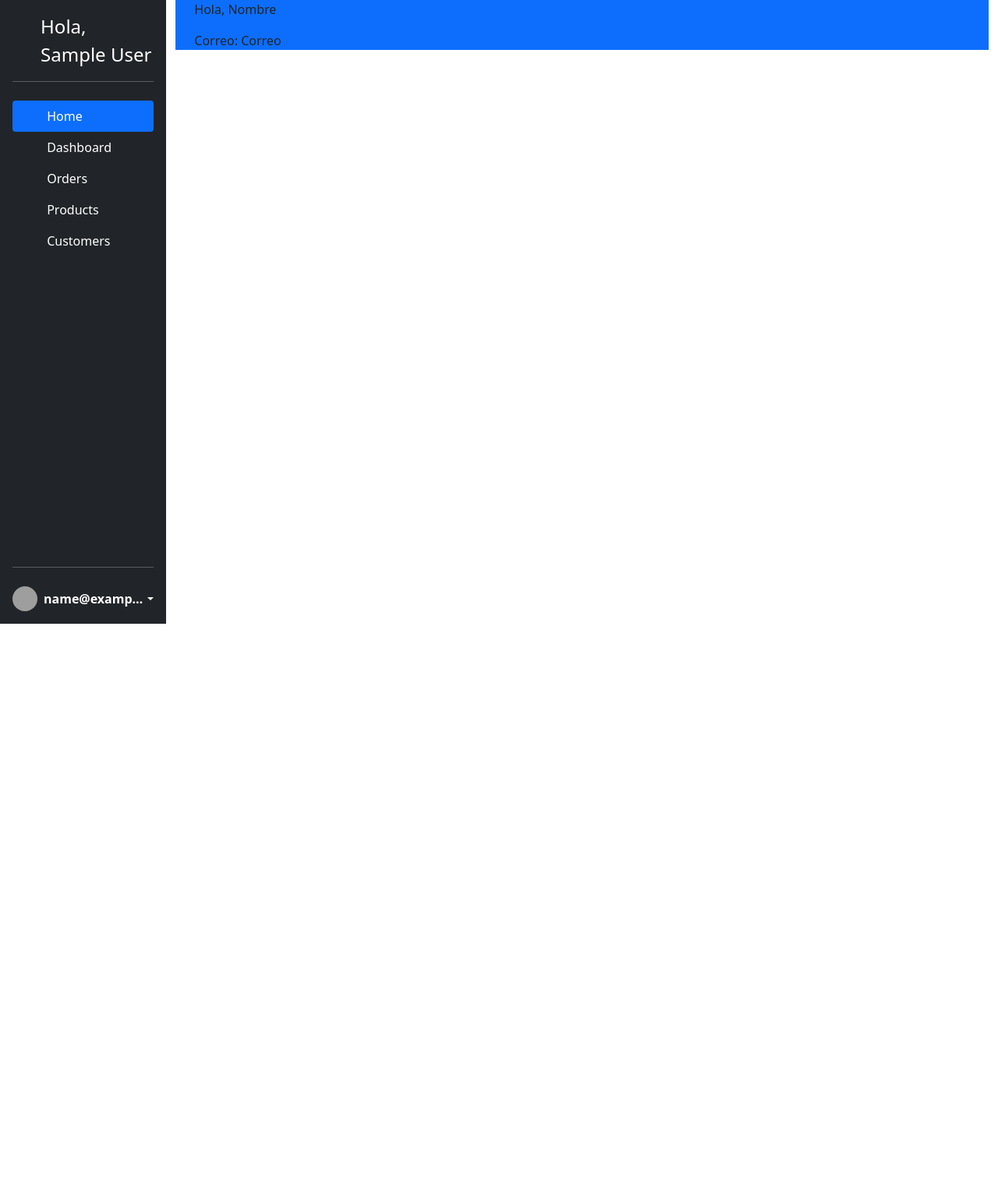
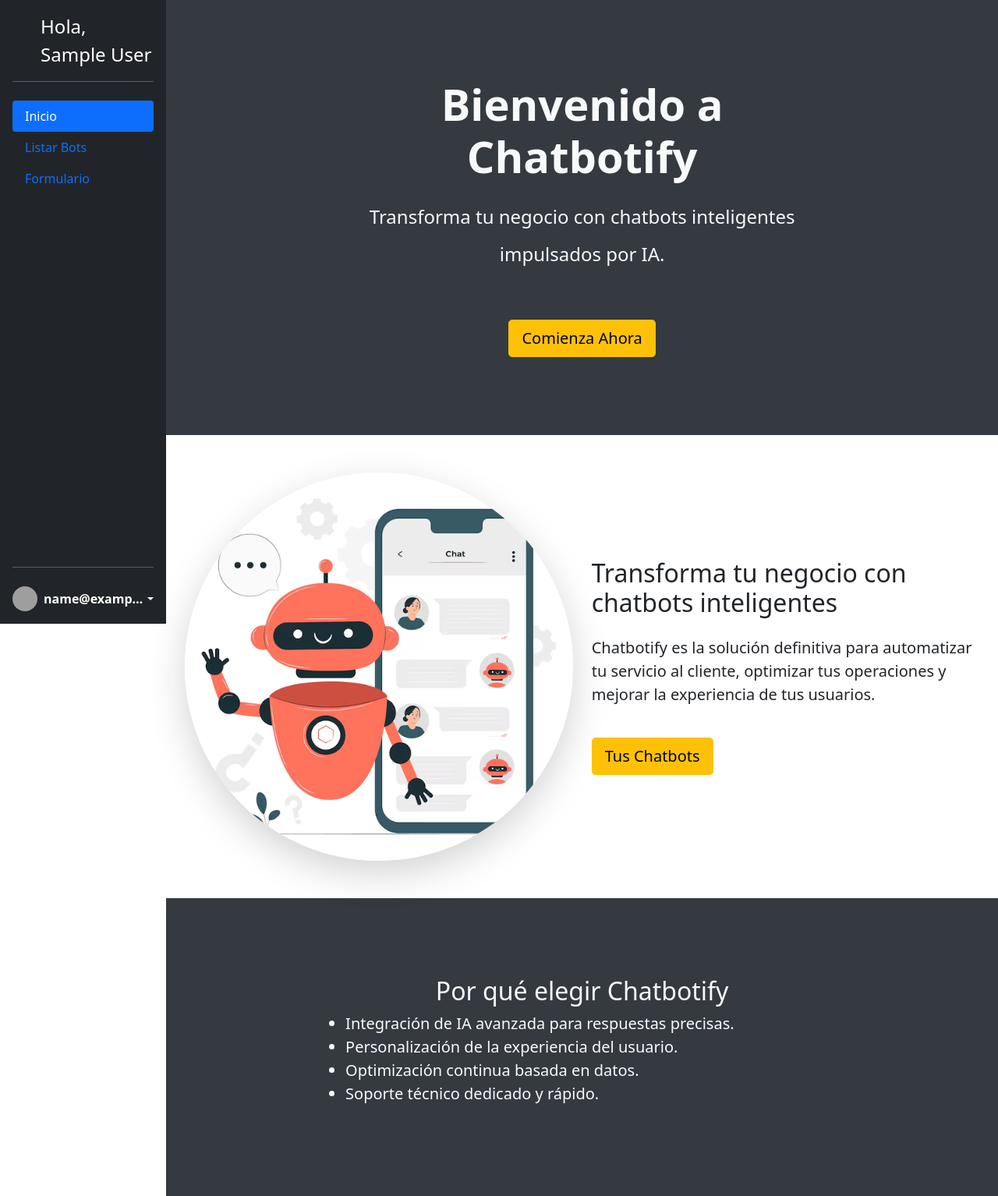
Before and after one commit to ProjectsGeneral/CreadorChatbot, a Flask app: page /inicio in a window 1280 px wide. Shown: the whole page at 78% size. Before the commit the page ends 800 px from the top, so only its background shows below. Run offline with Flask 3, Linux system fonts and the light colour scheme; the visitor is signed in with stand-in values (Sample User, id 1); parts of the project's set-up code (start-up, migrations or seed data) failed here and were passed over; some libraries are stand-ins or nearby versions; grey boxes are pictures that could not be loaded.

Commit message:
avance home

```diff
--- a/Interfaz/app/app.py
+++ b/Interfaz/app/app.py
@@ -1,3 +1,4 @@
+from functools import wraps
 from flask import Flask, render_template, redirect, request, url_for, session, flash
 from flask_mysqldb import MySQL
 from config import config
@@ -34,15 +35,34 @@ def validar():
     }
     return render_template('security/validate.html',data=data)
 
+def login_required(f):
+    @wraps(f)
+    def decorated_function(*args, **kwargs):
+        if 'user_id' not in session:
+            return redirect(url_for('login'))
+        return f(*args, **kwargs)
+    return decorated_function
+
 @app.route('/inicio')
+@login_required
 def inicio():
-    if 'user_id' not in session:
-        return redirect(url_for('login'))
-
     user_name = session.get('user_name')
     user_email = session.get('user_email')
+    return render_template('views/home.html', user_name=user_name, user_email=user_email)
 
-    return render_template('views/home.html', user_name=user_name, user_email=user_email)
+@app.route('/listar-bots')
+@login_required
+def listarbots():
+    user_name = session.get('user_name')
+    user_email = session.get('user_email')
+    return render_template('views/listar-bots.html', user_name=user_name, user_email=user_email)
+
+@app.route('/formulario')
+@login_required
+def formulario():
+    user_name = session.get('user_name')
+    user_email = session.get('user_email')
+    return render_template('views/form.html', user_name=user_name, user_email=user_email)
 
 if __name__ == '__main__':
     app.config.from_object(config['development'])
--- /dev/null
+++ b/Interfaz/app/static/css/home.css
@@ -0,0 +1,23 @@
+.parallax-section {
+    background-color: #343a40;
+    color: #fff;
+    text-align: center;
+    padding: 100px 0;
+    margin: 0;
+}
+
+.parallax-section h1 {
+    font-size: 3.5rem;
+    font-weight: bold;
+    margin-bottom: 20px;
+}
+
+.parallax-section p {
+    font-size: 1.5rem;
+    line-height: 2;
+    margin-bottom: 30px;
+}
+
+.parallax-section .btn {
+    margin-top: 30px;
+}
--- a/Interfaz/app/templates/views/components/navbar.html
+++ b/Interfaz/app/templates/views/components/navbar.html
@@ -1,4 +1,4 @@
-<div class="d-flex flex-column flex-shrink-0 p-3 bg-dark text-white" style="height: 100vh;">
+<div class="d-flex flex-column flex-shrink-0 p-3 bg-dark text-white sticky-top" style="height: 100vh;">
   <a href="/" class="d-flex align-items-center mb-3 mb-md-0 me-md-auto text-white text-decoration-none">
     <svg class="bi me-2" width="40" height="32">
       <use xlink:href="#bootstrap"></use>
@@ -8,62 +8,32 @@
   <hr class="mb-4">
   <ul class="nav nav-pills flex-column mb-auto">
     <li class="nav-item">
-      <a href="#" class="nav-link active" aria-current="page">
-        <svg class="bi me-2" width="16" height="16">
-          <use xlink:href="#home"></use>
-        </svg>
-        Home
+      <a href="{{ url_for('inicio') }}" class="nav-link {% if request.path == url_for('inicio') %}active{% endif %}">
+        Inicio
       </a>
     </li>
     <li class="nav-item">
-      <a href="#" class="nav-link text-white">
-        <svg class="bi me-2" width="16" height="16">
-          <use xlink:href="#speedometer2"></use>
-        </svg>
-        Dashboard
+      <a href="{{ url_for('listarbots') }}" class="nav-link {% if request.path == url_for('listarbots') %}active{% endif %}">
+        Listar Bots
       </a>
     </li>
     <li class="nav-item">
-      <a href="#" class="nav-link text-white">
-        <svg class="bi me-2" width="16" height="16">
-          <use xlink:href="#table"></use>
-        </svg>
-        Orders
-      </a>
-    </li>
-    <li class="nav-item">
-      <a href="#" class="nav-link text-white">
-        <svg class="bi me-2" width="16" height="16">
-          <use xlink:href="#grid"></use>
-        </svg>
-        Products
-      </a>
-    </li>
-    <li class="nav-item">
-      <a href="#" class="nav-link text-white">
-        <svg class="bi me-2" width="16" height="16">
-          <use xlink:href="#people-circle"></use>
-        </svg>
-        Customers
+      <a href="{{ url_for('formulario') }}" class="nav-link {% if request.path == url_for('formulario') %}active{% endif %}">
+        Formulario
       </a>
     </li>
   </ul>
   <hr class="mt-auto mb-4">
   <div class="dropdown">
-    <a href="#" class="d-flex align-items-center text-white text-decoration-none dropdown-toggle"
-      data-bs-toggle="dropdown" aria-expanded="false">
+    <a href="#" class="d-flex align-items-center text-white text-decoration-none dropdown-toggle" data-bs-toggle="dropdown" aria-expanded="false">
       <img src="https://github.com/mdo.png" alt="" width="32" height="32" class="rounded-circle me-2">
       <strong class="text-truncate" style="max-width: 150px;">{{ session['user_email'] }}</strong>
     </a>
     <ul class="dropdown-menu dropdown-menu-dark text-small shadow">
-      <li><a class="dropdown-item" href="#">New project...</a></li>
-      <li><a class="dropdown-item" href="#">Settings</a></li>
-      <li><a class="dropdown-item" href="#">Profile</a></li>
-      <li>
-        <hr class="dropdown-divider">
-      </li>
-      <li><a class="dropdown-item" href="{{ url_for('logout') }}">Sign out</a></li>
+      <li><a class="dropdown-item" href="#">Opciones</a></li>
+      <li><a class="dropdown-item" href="#">Perfil</a></li>
+      <li><hr class="dropdown-divider"></li>
+      <li><a class="dropdown-item" href="{{ url_for('logout') }}">Salir</a></li>
     </ul>
   </div>
-
 </div>
--- a/Interfaz/app/templates/views/home.html
+++ b/Interfaz/app/templates/views/home.html
@@ -1,15 +1,59 @@
 {% extends './base.html' %}
-{% block title %}Home{% endblock %}
+
+{% block title %}Inicio{% endblock %}
+
+{% block customCSS %}
+<link rel="stylesheet" href="{{ url_for('static', filename='css/home.css') }}">
+{% endblock %}
+
 {% block body %}
-<div class="row p-0 m-0">
-    <div class="col-2 p-0">
-      {% include './views/components/navbar.html' %}
-    </div>
-    <div class="col-10">
-      <div class="container bg-primary">
-        <p>Hola, Nombre</p>
-        <p>Correo: Correo</p>
+<div class="row m-0">
+  <div class="col-2 p-0">
+    {% include './views/components/navbar.html' %}
+  </div>
+  <div class="col-10 p-0">
+    <section class="parallax-section">
+      <div class="container">
+        <div class="row justify-content-center">
+          <div class="col-md-8 text-center text-light">
+            <h1 class="display-3">Bienvenido a Chatbotify</h1>
+            <p class="lead">Transforma tu negocio con chatbots inteligentes impulsados por IA.</p>
+            <a href="{{ url_for('formulario') }}" class="btn btn-warning btn-lg">Comienza Ahora</a>
+          </div>
+        </div>
       </div>
-    </div>
+    </section>
+
+    <section class="container detail-content py-5">
+      <div class="row justify-content-center">
+        <div class="col-md-6 text-center">
+          <img src="{{ url_for('static', filename='img/chat_bot.avif') }}" alt="Chatbot Logo"
+            class="img-fluid rounded-circle shadow-lg">
+        </div>
+        <div class="col-md-6 my-auto">
+          <h2 class="mb-4">Transforma tu negocio con chatbots inteligentes</h2>
+          <p class="lead">Chatbotify es la solución definitiva para automatizar tu servicio al cliente, optimizar tus
+            operaciones y mejorar la experiencia de tus usuarios.</p>
+          <a href="{{ url_for('listarbots') }}" class="btn btn-warning btn-lg mt-4">Tus Chatbots</a>
+        </div>
+      </div>
+    </section>
+
+    <section class="parallax-section parallax-2 d-flex align-items-center">
+      <div class="container">
+        <div class="row justify-content-center">
+          <div class="col-md-8 text-center text-light">
+            <h2>Por qué elegir Chatbotify</h2>
+            <ul class="lead text-start">
+              <li>Integración de IA avanzada para respuestas precisas.</li>
+              <li>Personalización de la experiencia del usuario.</li>
+              <li>Optimización continua basada en datos.</li>
+              <li>Soporte técnico dedicado y rápido.</li>
+            </ul>
+          </div>
+        </div>
+      </div>
+    </section>
+  </div>
 </div>
 {% endblock %}
```
Also changed, not shown: Interfaz/app/templates/views/form.html (added, +15 -0 lines), Interfaz/app/templates/views/listar-bots.html (added, +15 -0 lines), Interfaz/app/static/img/chat_bot.avif (added), Interfaz/app/static/img/fondo_parallax.gif (added).
